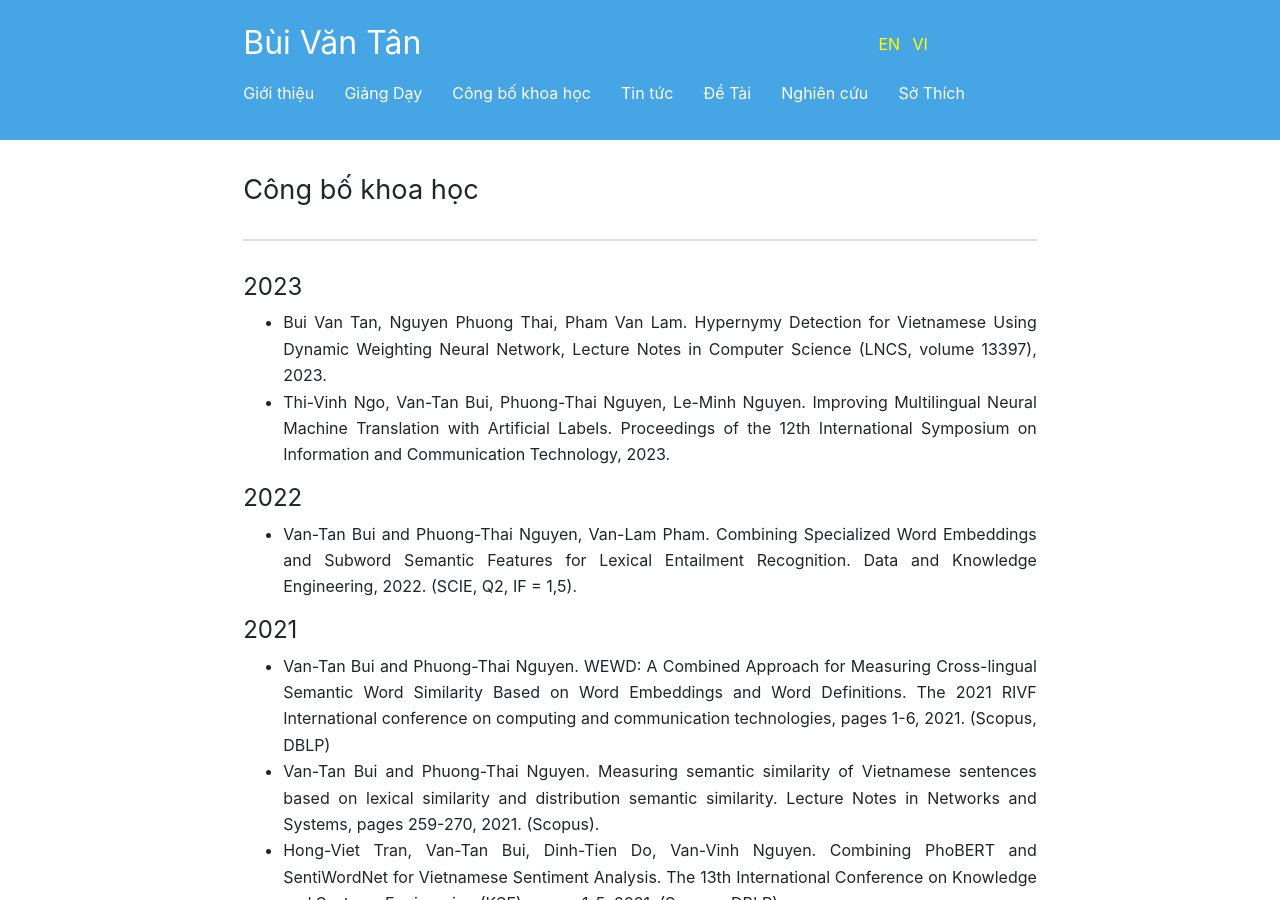
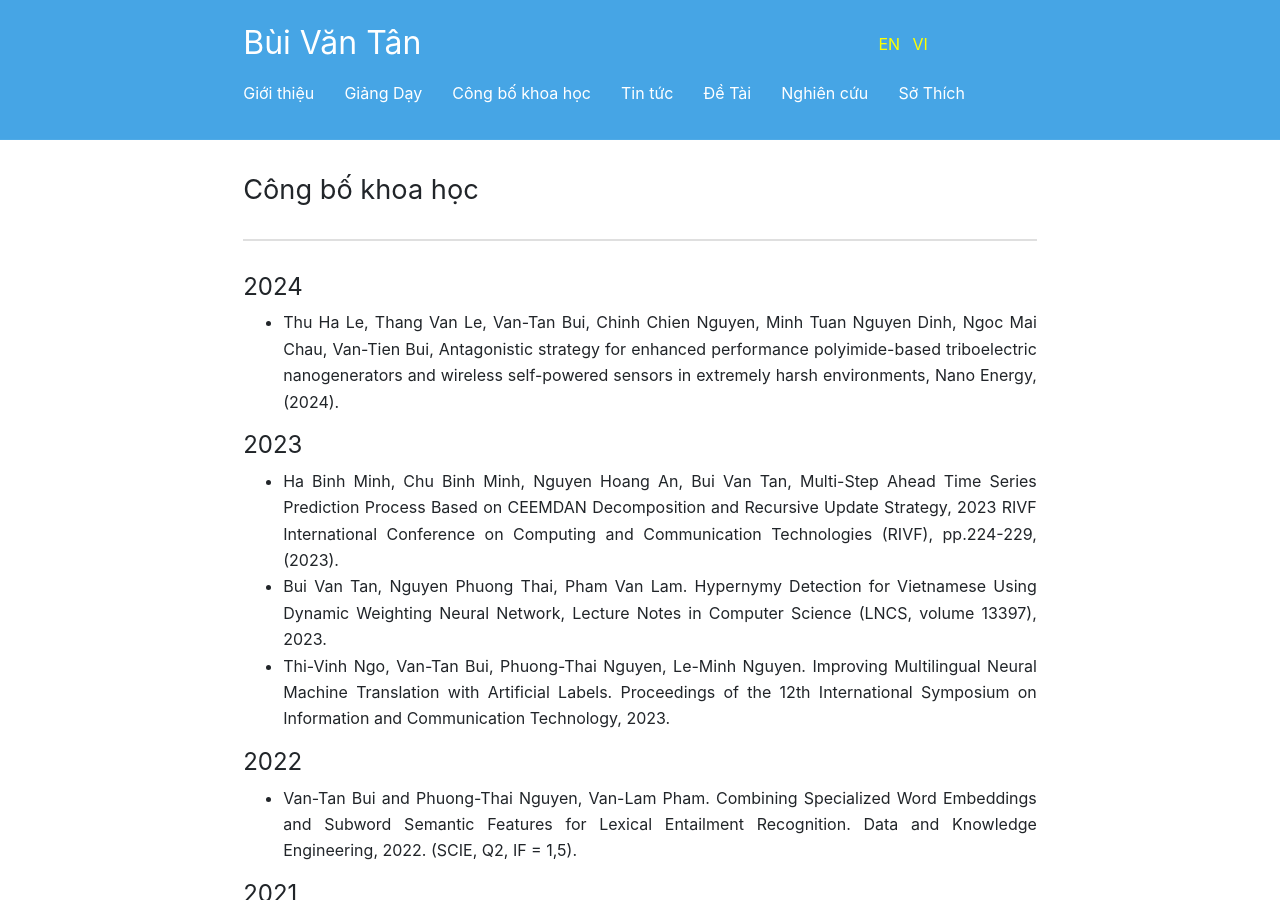
Before and after one commit to BuiTan/BuiTan.github.io, a Jekyll site: the page built from vi/CongBoKhoaHoc.md, in a window 1280 px wide and 900 px high. Built offline with Jekyll 4.4.1, drawn with Linux system fonts in a browser that asks for light colours.

Commit message:
Update CongBoKhoaHoc.md

```diff
--- a/vi/CongBoKhoaHoc.md
+++ b/vi/CongBoKhoaHoc.md
@@ -7,7 +7,11 @@ order: 2
 ---
 # Công bố khoa học
 ---
+#### 2024
+* Thu Ha Le, Thang Van Le, Van-Tan Bui, Chinh Chien Nguyen, Minh Tuan Nguyen Dinh, Ngoc Mai Chau, Van-Tien Bui, Antagonistic strategy for enhanced performance polyimide-based triboelectric nanogenerators and wireless self-powered sensors in extremely harsh environments, Nano Energy, (2024).
+
 #### 2023
+* Ha Binh Minh, Chu Binh Minh, Nguyen Hoang An, Bui Van Tan, Multi-Step Ahead Time Series Prediction Process Based on CEEMDAN Decomposition and Recursive Update Strategy, 2023 RIVF International Conference on Computing and Communication Technologies (RIVF), pp.224-229, (2023).
 * Bui Van Tan, Nguyen Phuong Thai, Pham Van Lam. Hypernymy Detection for Vietnamese Using Dynamic Weighting Neural Network,  Lecture Notes in Computer Science (LNCS, volume 13397), 2023.
 * Thi-Vinh Ngo, Van-Tan Bui, Phuong-Thai Nguyen, Le-Minh Nguyen. Improving Multilingual Neural Machine Translation with Artificial Labels. Proceedings of the 12th International Symposium on Information and Communication Technology, 2023.
 
```
